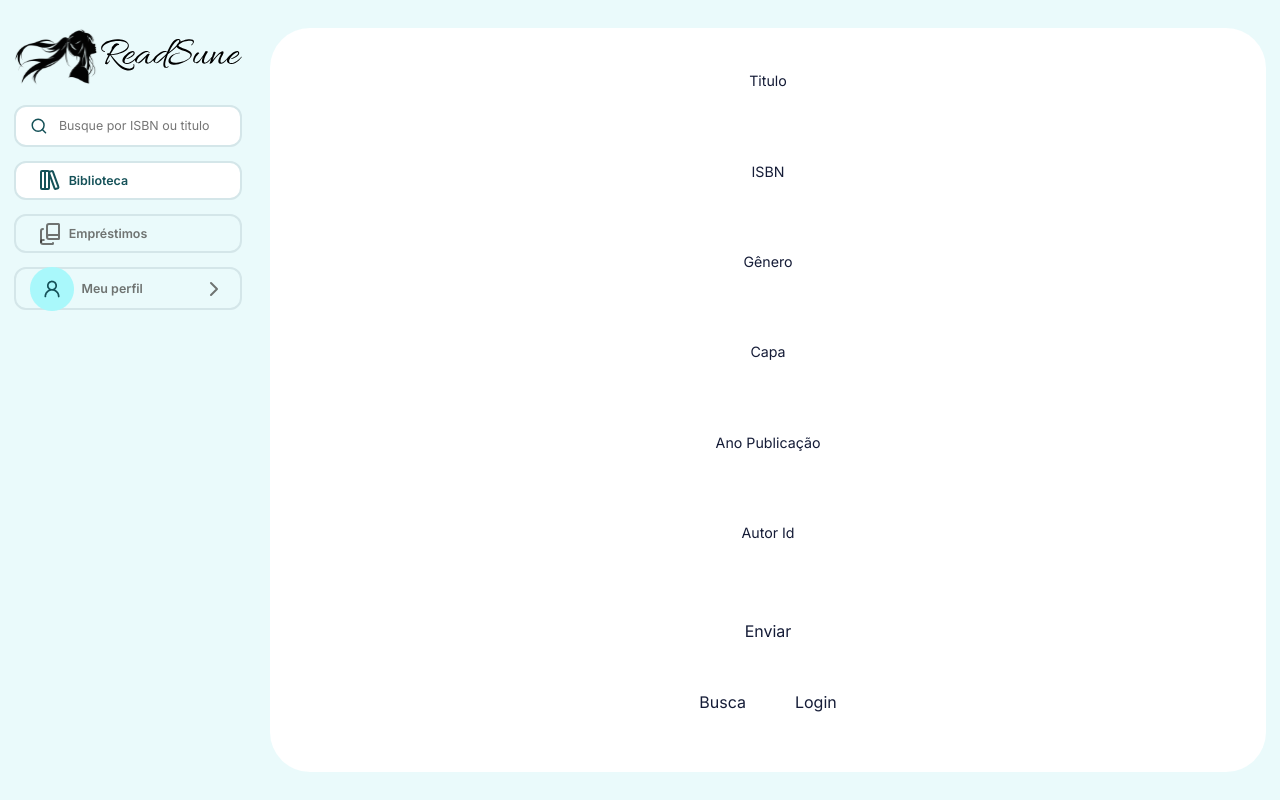
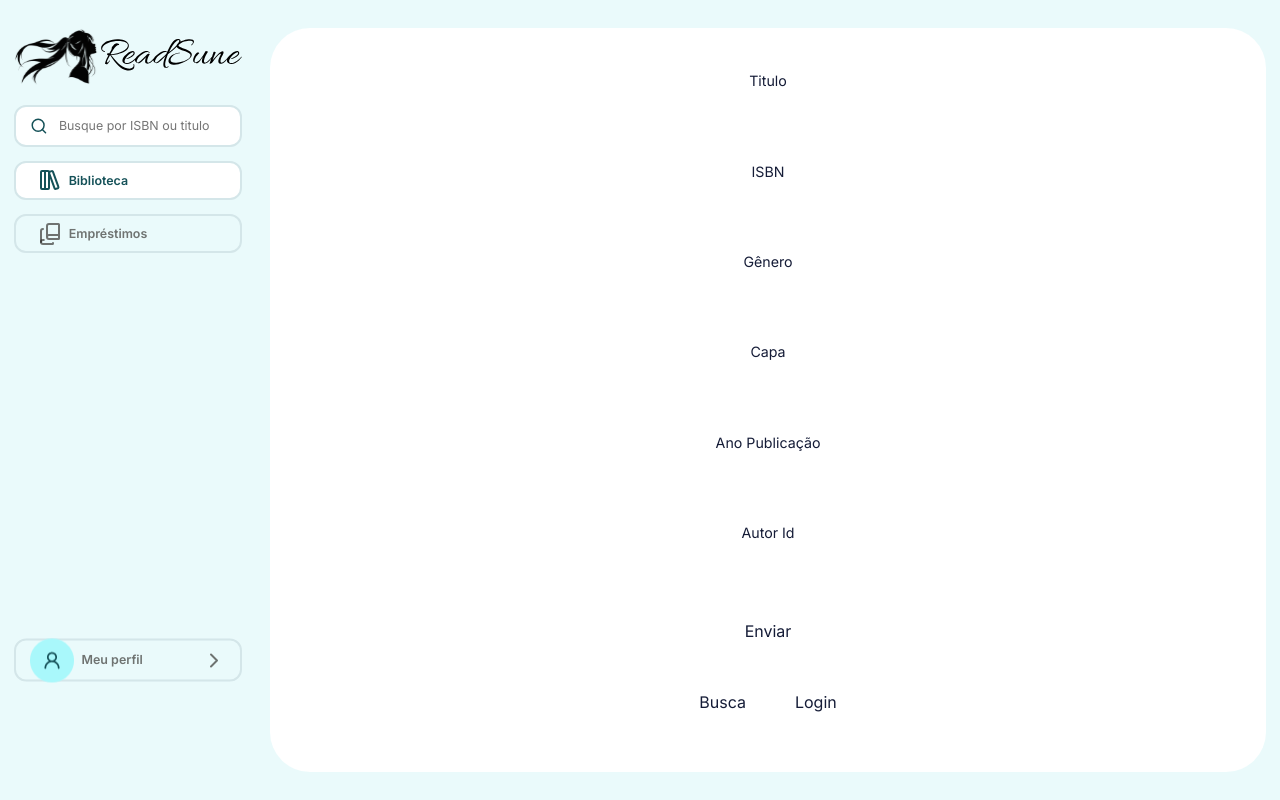
Before and after one commit to V0ltzx/SistemaBiblioteca-DWII-Fatec, a React (Vite) app in the folder biblioteca-front/: page /livro_add in a window 1280 px wide. Built offline with nearby package versions, Linux system fonts and the light colour scheme.

Commit message:
feat: Conteúdo da lateral sticky e melhoria visual botões

```diff
--- a/biblioteca-front/src/components/TelaLateral.jsx
+++ b/biblioteca-front/src/components/TelaLateral.jsx
@@ -18,7 +18,7 @@ export default function TelaLateral({children}){
     return(
         <div className='tela-grid'>
             <div className='tela-grid__lateral'>
-
+                <div className='lateral-content'>
                     <div className='tela-lateral__logo'>
                         <img src={Logo} alt="Logo" />
                     </div>
@@ -37,13 +37,14 @@ export default function TelaLateral({children}){
                         <BookCopy /> Empréstimos
                     </button>
 
-                <button className={`btn ${ativo === "perfil" ? "btn__ativo" : "btn__inativo"} btn--block btn-perfil`} onClick={() => Navegar("perfil")}>
+                    <button className={`btn ${ativo === "perfil" ? "btn__ativo" : "btn__inativo"} btn-perfil btn--block `} onClick={() => Navegar("perfil")}>
                             <div className='btn-perfil__avatar' >
                                 <img src={Avatar} />
                             </div>
                             Meu perfil
                         <ChevronRight className='btn-perfil__icon'/>
                     </button>
+                </div>
             </div>
 
             <div className='tela-grid__paginas'>
--- a/biblioteca-front/src/styles/TelaLateral.css
+++ b/biblioteca-front/src/styles/TelaLateral.css
@@ -5,7 +5,6 @@
     grid-template-columns: 0.5fr 2fr;
     min-height: 100vh;
     background-color: var(--cor-neutra);
-    position: sticky;
 }
 
 .tela-grid__lateral{
@@ -13,6 +12,13 @@
     flex-direction: column;
     padding: 1rem;
     align-content: center;
+}
+
+
+.lateral-content{
+    min-height: 95vh;
+    position: sticky;
+    top: 1rem;
 }
 
 .tela-grid__paginas{
@@ -31,6 +37,7 @@
     border-radius: 12px;
     border: 2px solid #D4E6E9;
     margin: 0.5rem 0;
+
 }
 
 .btn__ativo{
@@ -44,7 +51,8 @@
 }
 
 .btn__ativo:hover{
-    background-color: #d9d9d9;
+    background-color: var(--cor-branco);
+    border:2px solid var(--cor-ciano);
 }
 
 .btn__inativo:hover{
@@ -62,6 +70,10 @@
   background-color: var(--cor-branco);
   border-radius: 12px;
   border: 2px solid #D4E6E9;
+}
+
+.barra-pesquisa:hover, .barra-pesquisa:focus-within{
+  border: 2px solid var(--cor-ciano);
 }
 
 .barra-pesquisa__icon {
@@ -99,6 +111,8 @@
     height: 3rem;
     padding-inline: 1rem;
     font-size: 800;
+    transform: translateY(-20%);
+    top: 50%;
 }
 
 .btn-perfil__avatar {
```
Lines whose indentation alone changed are shown as unchanged.
